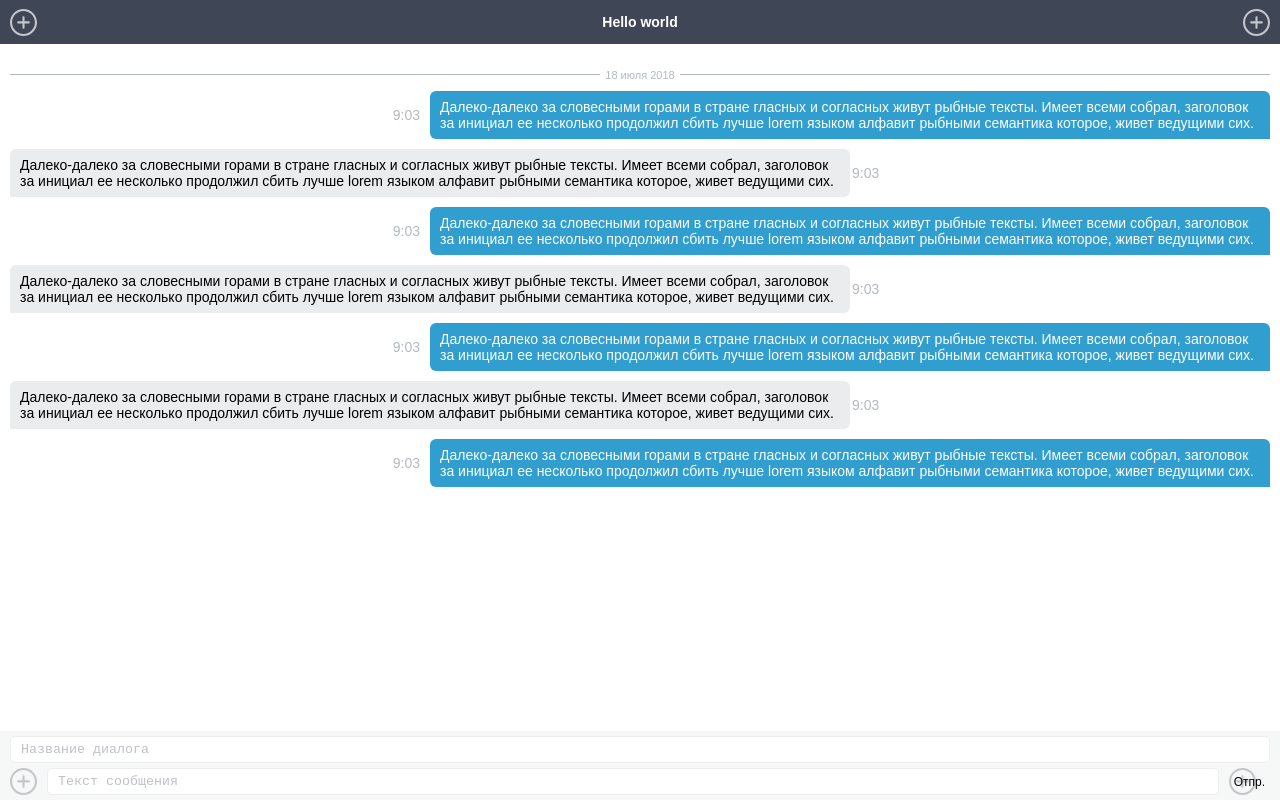
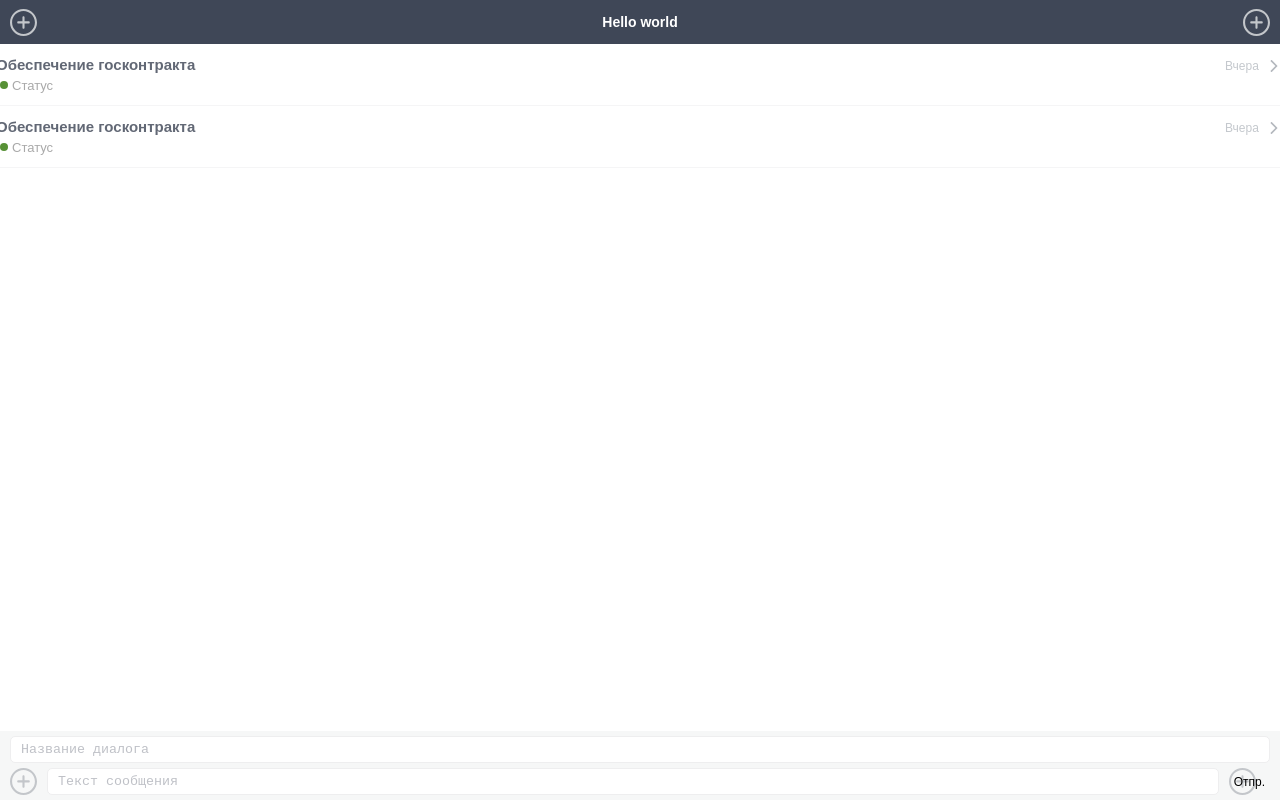
Before and after one commit to avalsoff/vue-btskf-online, a Vue app: page /#/about in a window 1280 px wide. Built offline with nearby package versions, Linux system fonts and the light colour scheme.

Commit message:
add dialog preview component

```diff
--- a/src/components/DialogPreview.vue
+++ b/src/components/DialogPreview.vue
@@ -1,5 +1,16 @@
 <template>
-
+<a class="dialog-preview">
+  <div class="dialog-preview__row">
+    <h2 class="dialog-preview__heading">
+      Обеспечение госконтракта
+    </h2>
+    <!-- Router link -->
+    <div class="dialog-preview__button">
+      Вчера
+    </div>
+  </div>
+  <div class="dialog-preview__status">Статус</div>
+</a>
 </template>
 
 <script>
@@ -8,6 +19,65 @@ export default {
 }
 </script>
 
-<style>
+<style lang="scss">
+.dialog-preview {
+  display: block;
+  border-bottom: 1px solid #F5F5F6;
+  padding: 12px 0;
 
+  &__row {
+    display: flex;
+    justify-content: space-between;
+    align-items: baseline;
+  }
+
+  &__heading {
+    text-indent: -4px;
+    margin: 0;
+    margin-bottom: 5px;
+    font-size: 15px;
+    color: #626875;
+  }
+
+  &__status {
+    display: block;
+    position: relative;
+    margin-left: 12px;
+    color: #A9A9A9;
+    font-size: 13px;
+
+    &::before {
+      content: "";
+      position: absolute;
+      left: -12px;
+      top: 3px;
+      width: 8px;
+      height: 8px;
+      border-radius: 50%;
+      background-color: #579136;
+    }
+  }
+
+  &__button {
+    position: relative;
+    display: block;
+    width: 55px;
+    font-size: 12px;
+    color: #C4C8CD;
+    display: flex;
+
+    &::after {
+      content: "";
+      position: absolute;
+      width: 12px;
+      height: 12px;
+      right: 0;
+      top: 1px;
+
+      background-image: url('../assets/angle-right.svg');
+      background-repeat: no-repeat;
+      background-size: contain;
+    }
+  }
+}
 </style>
--- a/src/views/About.vue
+++ b/src/views/About.vue
@@ -4,7 +4,11 @@
       <Button-component slot="left" />
       <Button-component slot="right" />
     </HeaderPanel>
-    <ChatDialog />
+    <div style="flex-grow:1">
+      <!-- <ChatDialog /> -->
+      <DialogPreview />
+      <DialogPreview />
+    </div>
     <footer class="about__footer">
       <SendUIs>
         <InputText
@@ -35,6 +39,7 @@ import InputText from '@/components/InputText.vue'
 import SendUIs from '@/components/SendUIs.vue'
 import ChatDialog from '@/components/ChatDialog.vue'
 import ButtonComponent from '@/components/ButtonComponent.vue'
+import DialogPreview from '@/components/DialogPreview.vue'
 
 export default {
   components: {
@@ -43,7 +48,8 @@ export default {
     InputText,
     SendUIs,
     ChatDialog,
-    ButtonComponent
+    ButtonComponent,
+    DialogPreview
   }
 }
 </script>
```
Also changed, not shown: src/assets/angle-right.svg (added).
